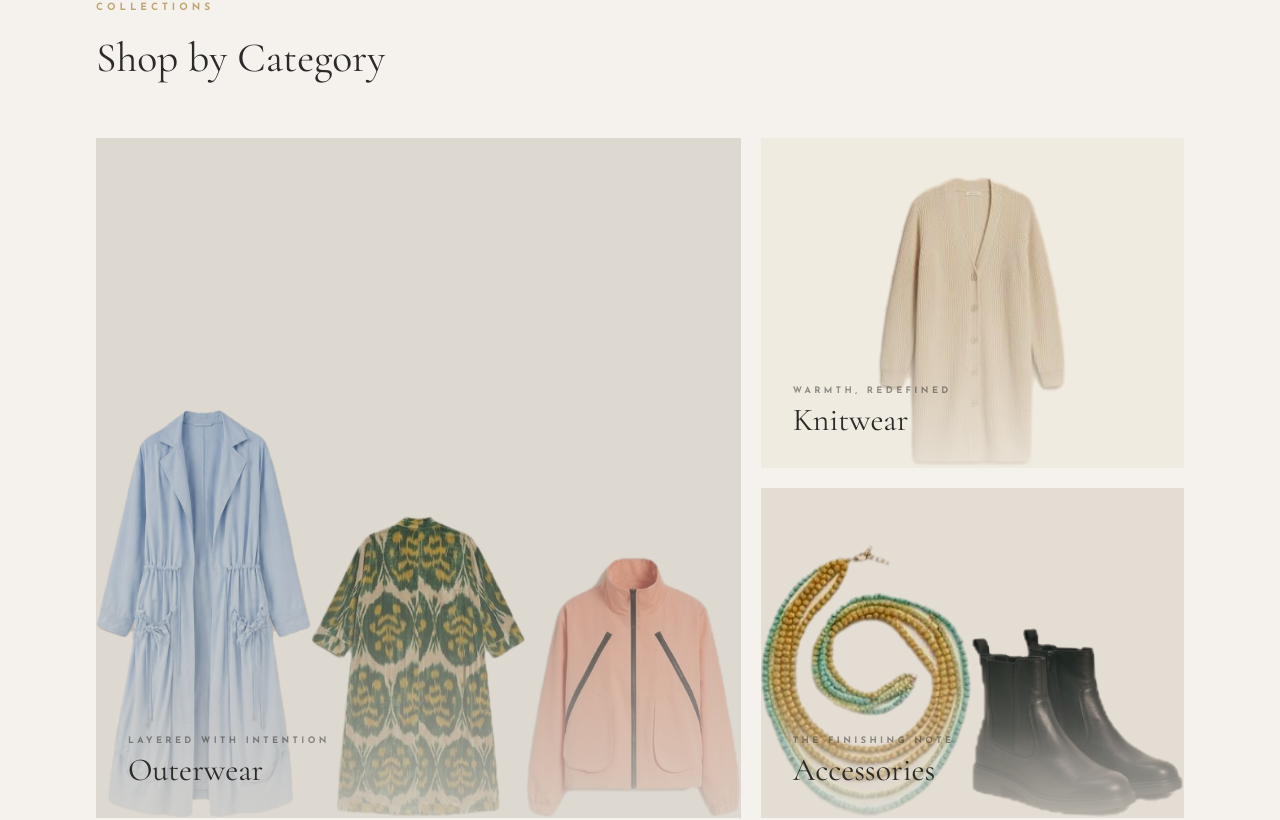
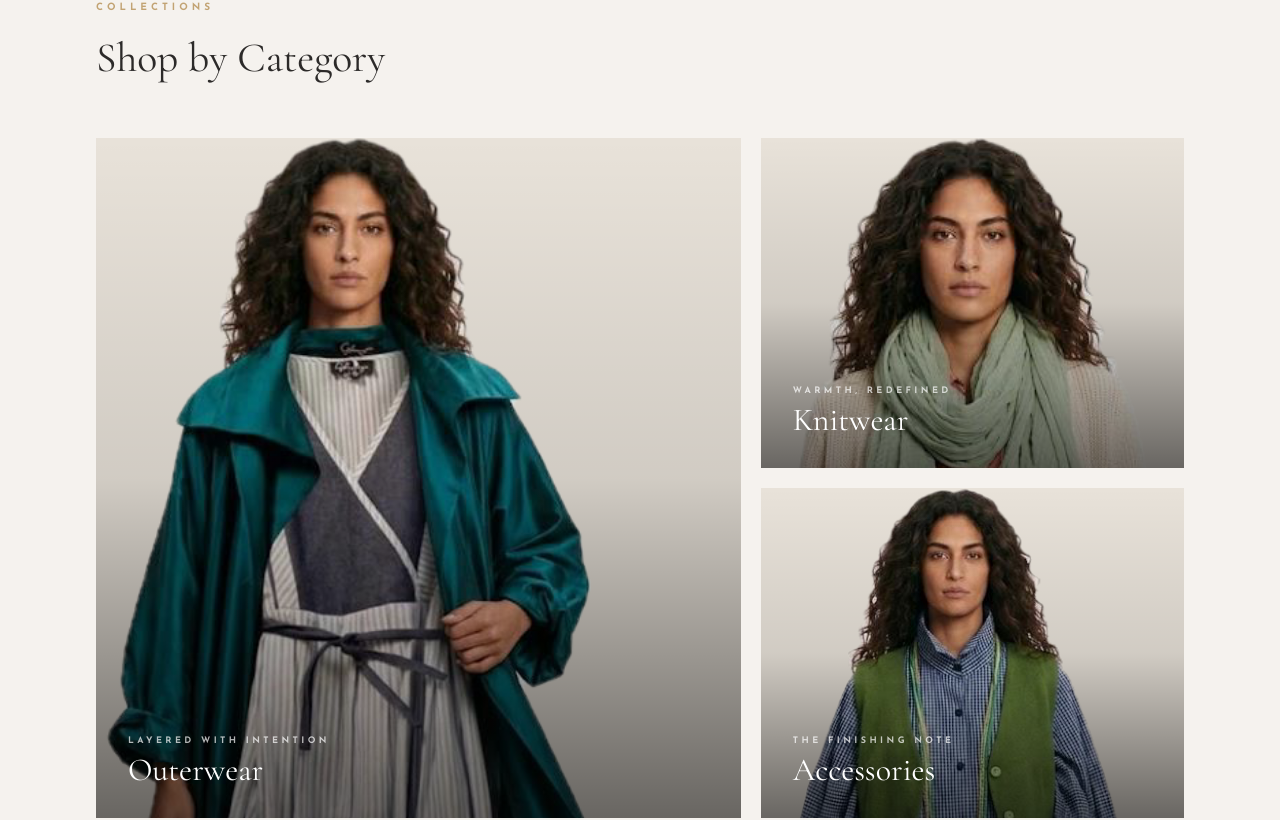
Before and after one commit to ritikaanand0611-ctrl/cristiano-pioltelli, a Next.js app: page / in a window 1280 px wide. Shown: the part 2614-3434 px from the top of the page. Built offline with nearby package versions, Linux system fonts and the light colour scheme.

Commit message:
Collections tiles: show model wearing the category's clothes
- Outerwear -> look-02 (model in emerald trench coat)
- Knitwear  -> look-04 (model in cream long cardigan)
- Accessories -> look-06 (model with layered necklaces)
- Back to object-cover full-bleed + dark gradient + white text

```diff
--- a/app/components/Collections.tsx
+++ b/app/components/Collections.tsx
@@ -6,27 +6,17 @@ import { useTranslations } from "@/app/translations";
 const TILES = [
   {
     href: "/clothing?category=Outerwear",
-    bg: "#DDD8D0",
-    images: [
-      "/clothes/Gathered-Cerulean-Duster.png",
-      "/clothes/Velvet-Ikat-Statement-Coat.png",
-      "/clothes/Structured-Peach-Zip-Jacket.png",
-    ],
+    image: "/images_hero/look-02-emerald-voyage.png",
     large: true,
   },
   {
     href: "/clothing?category=Knitwear",
-    bg: "#F0EBE1",
-    images: ["/clothes/Ribbed-Cream-Cardigan.png"],
+    image: "/images_hero/look-04-earthen-layers.png",
     large: false,
   },
   {
     href: "/accessories",
-    bg: "#E4DDD4",
-    images: [
-      "/clothes/Artisanal-Beaded-Necklace.png",
-      "/clothes/Minimalist-Black-Leather-Boot.png",
-    ],
+    image: "/images_hero/look-06-pastoral-edge.png",
     large: false,
   },
 ];
@@ -54,7 +44,8 @@ export default function Collections() {
 
           {/* Large feature tile — spans 3 cols × 2 rows */}
           <CollectionTile
-            tile={TILES[0]}
+            href={TILES[0].href}
+            image={TILES[0].image}
             label={tx.tiles[0].label}
             caption={tx.tiles[0].caption}
             className="md:col-span-3 md:row-span-2"
@@ -62,13 +53,15 @@ export default function Collections() {
 
           {/* Two smaller tiles */}
           <CollectionTile
-            tile={TILES[1]}
+            href={TILES[1].href}
+            image={TILES[1].image}
             label={tx.tiles[1].label}
             caption={tx.tiles[1].caption}
             className="md:col-span-2 md:row-span-1"
           />
           <CollectionTile
-            tile={TILES[2]}
+            href={TILES[2].href}
+            image={TILES[2].image}
             label={tx.tiles[2].label}
             caption={tx.tiles[2].caption}
             className="md:col-span-2 md:row-span-1"
@@ -81,53 +74,43 @@ export default function Collections() {
 }
 
 function CollectionTile({
-  tile,
+  href,
+  image,
   label,
   caption,
   className,
 }: {
-  tile: typeof TILES[number];
+  href: string;
+  image: string;
   label: string;
   caption: string;
   className?: string;
 }) {
   return (
     <a
-      href={tile.href}
-      style={{ backgroundColor: tile.bg }}
+      href={href}
       className={[
-        "relative overflow-hidden group cursor-pointer block",
+        "relative overflow-hidden bg-[#E8E2D9] group cursor-pointer block",
         "h-[60vw] md:h-auto",
         className,
       ].join(" ")}
     >
-      {/* Clothing images — displayed side-by-side, blend into bg */}
-      <div className="absolute inset-0 flex items-end justify-center gap-0">
-        {tile.images.map((src, i) => (
-          // eslint-disable-next-line @next/next/no-img-element
-          <img
-            key={i}
-            src={src}
-            alt={label}
-            className="h-[88%] w-0 flex-1 object-contain object-bottom mix-blend-multiply transition-transform duration-700 group-hover:scale-105"
-          />
-        ))}
-      </div>
+      {/* eslint-disable-next-line @next/next/no-img-element */}
+      <img
+        src={image}
+        alt={label}
+        className="w-full h-full object-cover object-top transition-transform duration-700 group-hover:scale-105"
+      />
 
-      {/* Subtle vignette at bottom for text legibility */}
-      <div
-        className="absolute inset-0 pointer-events-none"
-        style={{
-          background: `linear-gradient(to top, ${tile.bg}CC 0%, ${tile.bg}55 28%, transparent 60%)`,
-        }}
-      />
+      {/* Dark gradient for text legibility */}
+      <div className="absolute inset-0 bg-gradient-to-t from-black/55 via-black/10 to-transparent" />
 
       {/* Text */}
       <div className="absolute bottom-0 left-0 p-6 md:p-8">
-        <p className="font-sans text-[9px] font-bold tracking-[0.38em] text-[#2C2A29]/50 uppercase mb-1.5">
+        <p className="font-sans text-[9px] font-bold tracking-[0.38em] text-white/70 uppercase mb-1.5">
           {caption}
         </p>
-        <h3 className="font-serif text-[1.6rem] md:text-[2rem] text-[#2C2A29] leading-none">
+        <h3 className="font-serif text-[1.6rem] md:text-[2rem] text-white leading-none">
           {label}
         </h3>
       </div>
```
